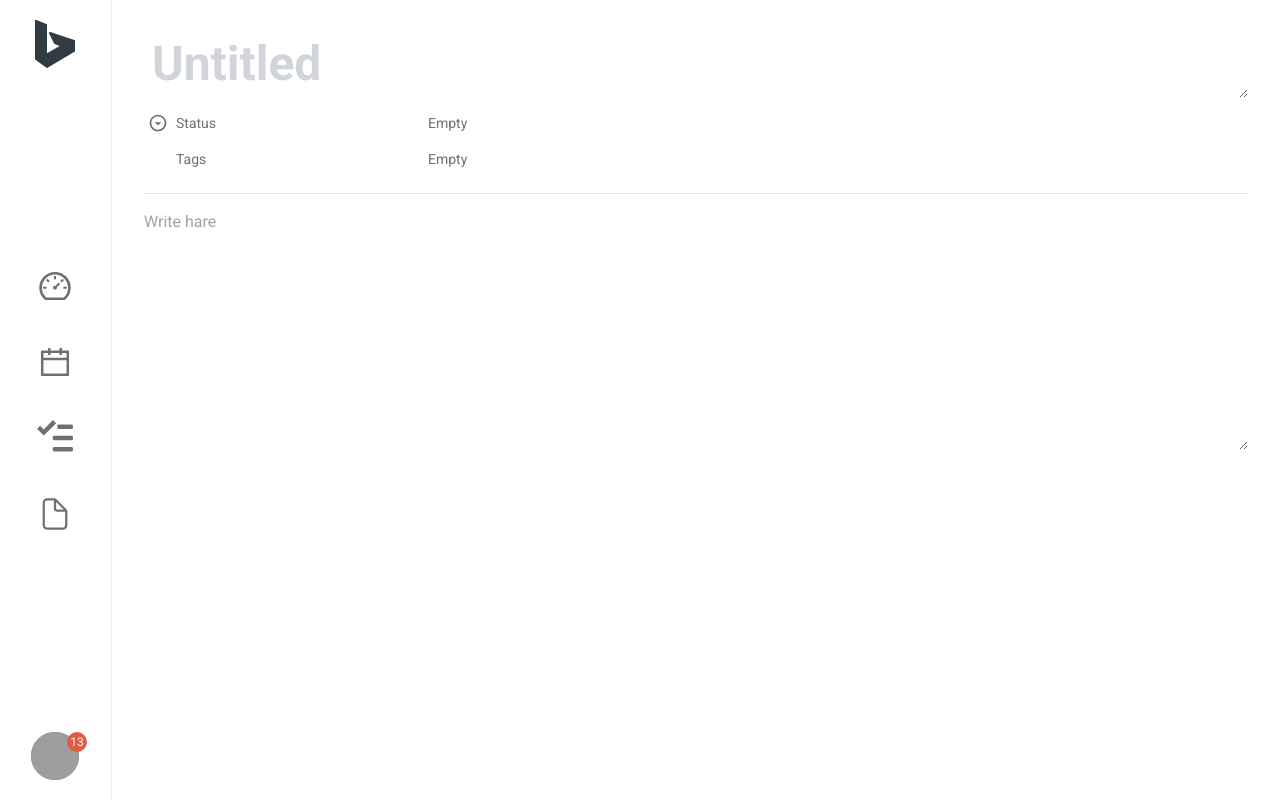
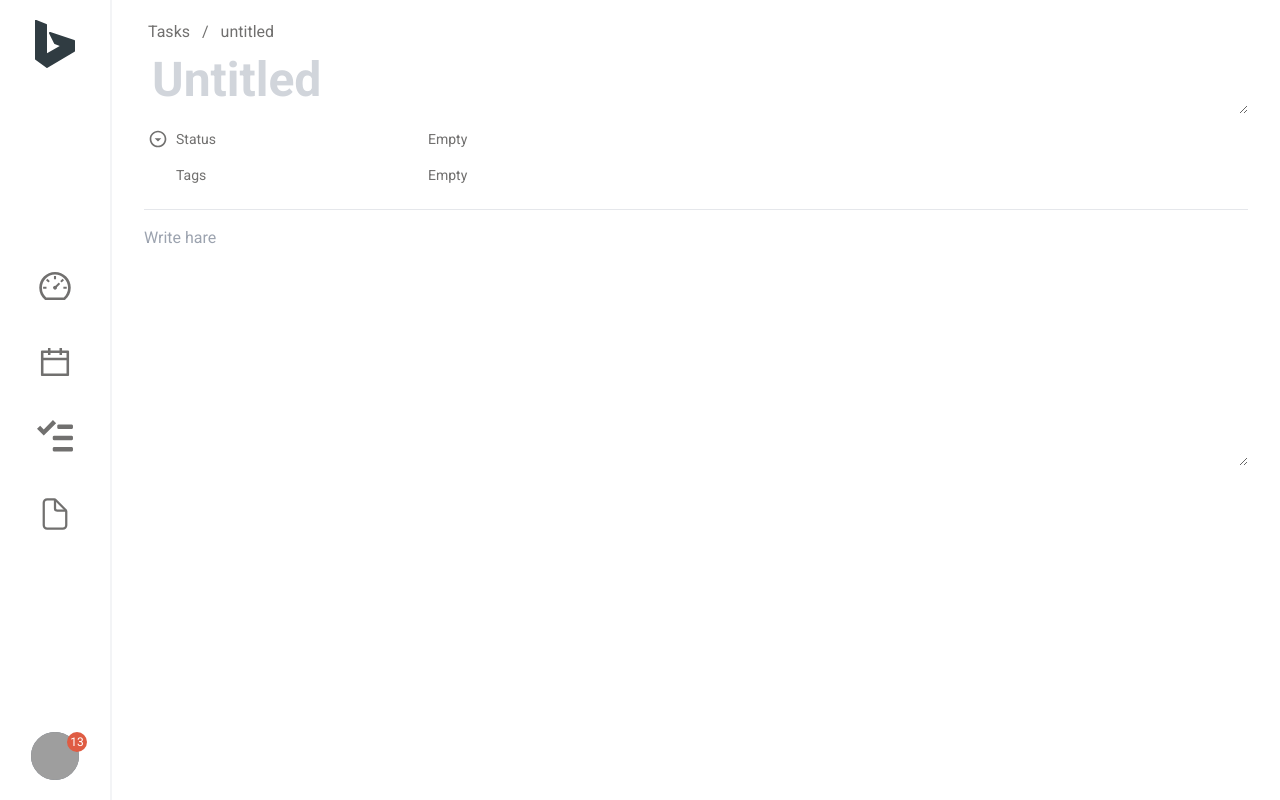
Before and after one commit to satya-ranjon/protask, a React (Vite) app: page /create-task in a window 1280 px wide. Built offline with nearby package versions, Linux system fonts and the light colour scheme; grey boxes are pictures that could not be loaded; some icons are missing.

Commit message:
add back button to tasks page

```diff
--- a/src/pages/task/Tasks.jsx
+++ b/src/pages/task/Tasks.jsx
@@ -78,7 +78,6 @@ const Tasks = () => {
         isOpen={modalIsOpen}
         onClose={handleModal}
         fullPage={taskCreateFullPageHandle}>
-        <h1 className="text-center font-bold text-3xl">KHOKON</h1>
         <CreateTask />
       </Modal>
     </>
--- a/src/pages/task/addtask/BlockNoteView.jsx
+++ b/src/pages/task/addtask/BlockNoteView.jsx
@@ -1,4 +1,3 @@
-import React, { useEffect, useState } from "react";
 import { useDispatch, useSelector } from "react-redux";
 import { updateDocument } from "../../../services/task/createTaskSlice";
 
--- a/src/pages/task/addtask/CreateTask.jsx
+++ b/src/pages/task/addtask/CreateTask.jsx
@@ -3,13 +3,38 @@ import TitleInput from "./TitleInput";
 import StatusSet from "./StatusSet";
 import TagsSet from "./TagsSet";
 import BlockNoteView from "./BlockNoteView";
-import { useSelector } from "react-redux";
+import { useDispatch, useSelector } from "react-redux";
+import { Link, useLocation, useNavigate } from "react-router-dom";
+import { resetCreateTaskState } from "../../../services/task/createTaskSlice";
 
 const CreateTask = () => {
-  const state = useSelector((state) => state.createTask);
+  const title = useSelector((state) => state.createTask.title);
+
+  const { pathname } = useLocation();
+  const navigate = useNavigate();
+  const dispatch = useDispatch();
+
+  const backToTasks = () => {
+    dispatch(resetCreateTaskState());
+    navigate("/task");
+  };
 
   return (
-    <div className="p-8">
+    <div className="p-8 pt-4">
+      {pathname === "/create-task" && (
+        <div className="text-dark-light flex justify-start gap-2 items-center">
+          <span
+            className="p-1 cursor-pointer hover:bg-gray-100"
+            onClick={backToTasks}>
+            Tasks
+          </span>
+          /
+          <span className="p-1 cursor-pointer hover:bg-gray-100">
+            {title ? title : "untitled"}
+          </span>
+        </div>
+      )}
+
       <TitleInput />
 
       <StatusSet />
--- a/src/services/task/createTaskSlice.js
+++ b/src/services/task/createTaskSlice.js
@@ -27,9 +27,16 @@ const createTaskSlice = createSlice({
     updateDocument: (state, action) => {
       state.document = action.payload;
     },
+    resetCreateTaskState: () => initialState,
   },
 });
 
-export const { updateTitle, updateStatus, addTag, removeTag, updateDocument } =
-  createTaskSlice.actions;
+export const {
+  updateTitle,
+  updateStatus,
+  addTag,
+  removeTag,
+  updateDocument,
+  resetCreateTaskState,
+} = createTaskSlice.actions;
 export default createTaskSlice.reducer;
--- a/src/utils/selectStatusBgColor.js
+++ b/src/utils/selectStatusBgColor.js
@@ -1,5 +1,4 @@
 const selectStatusBgColor = (value) => {
-  console.log(value);
   switch (value) {
     case "Start":
       return "bg-red-200";
```
